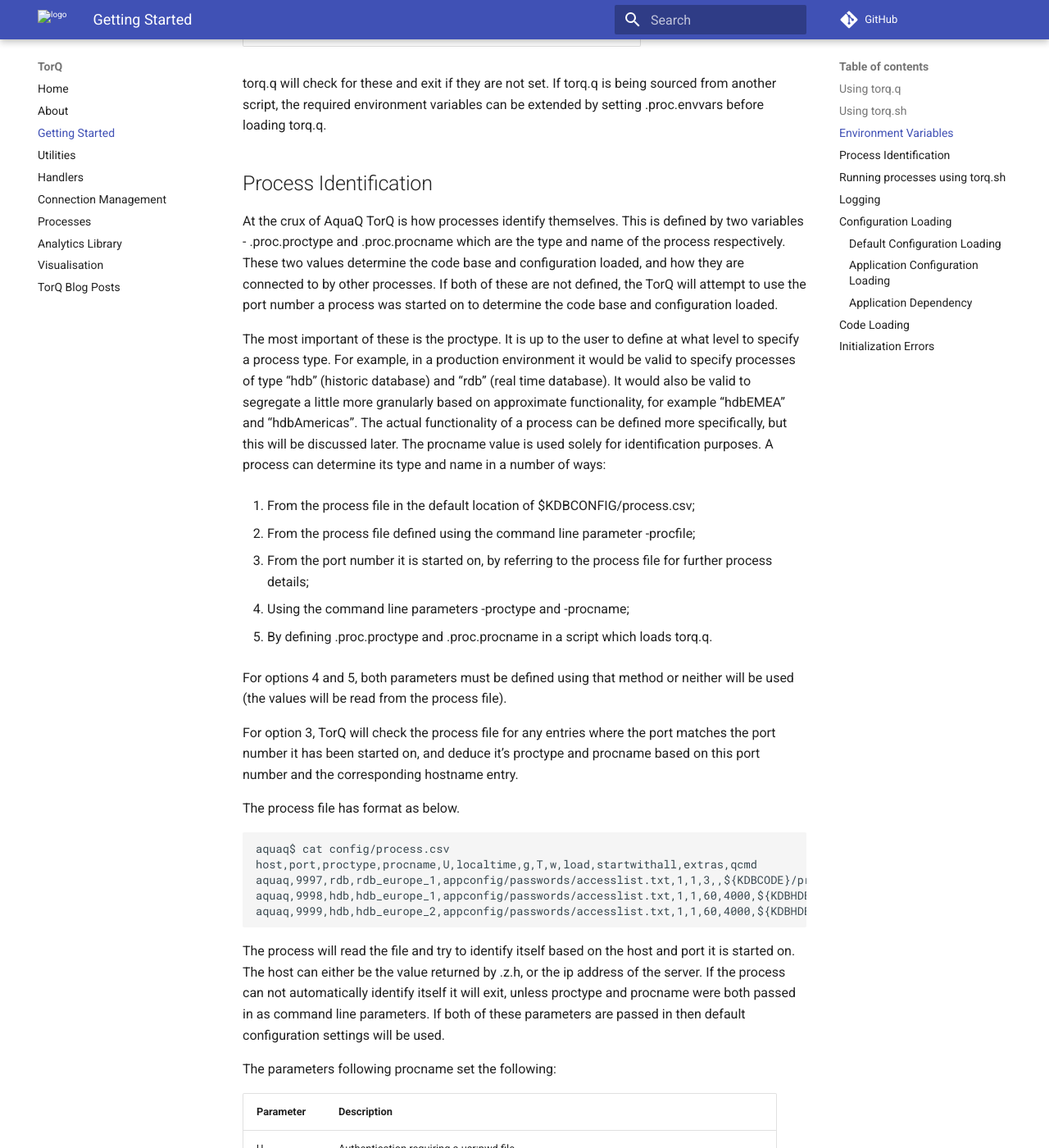
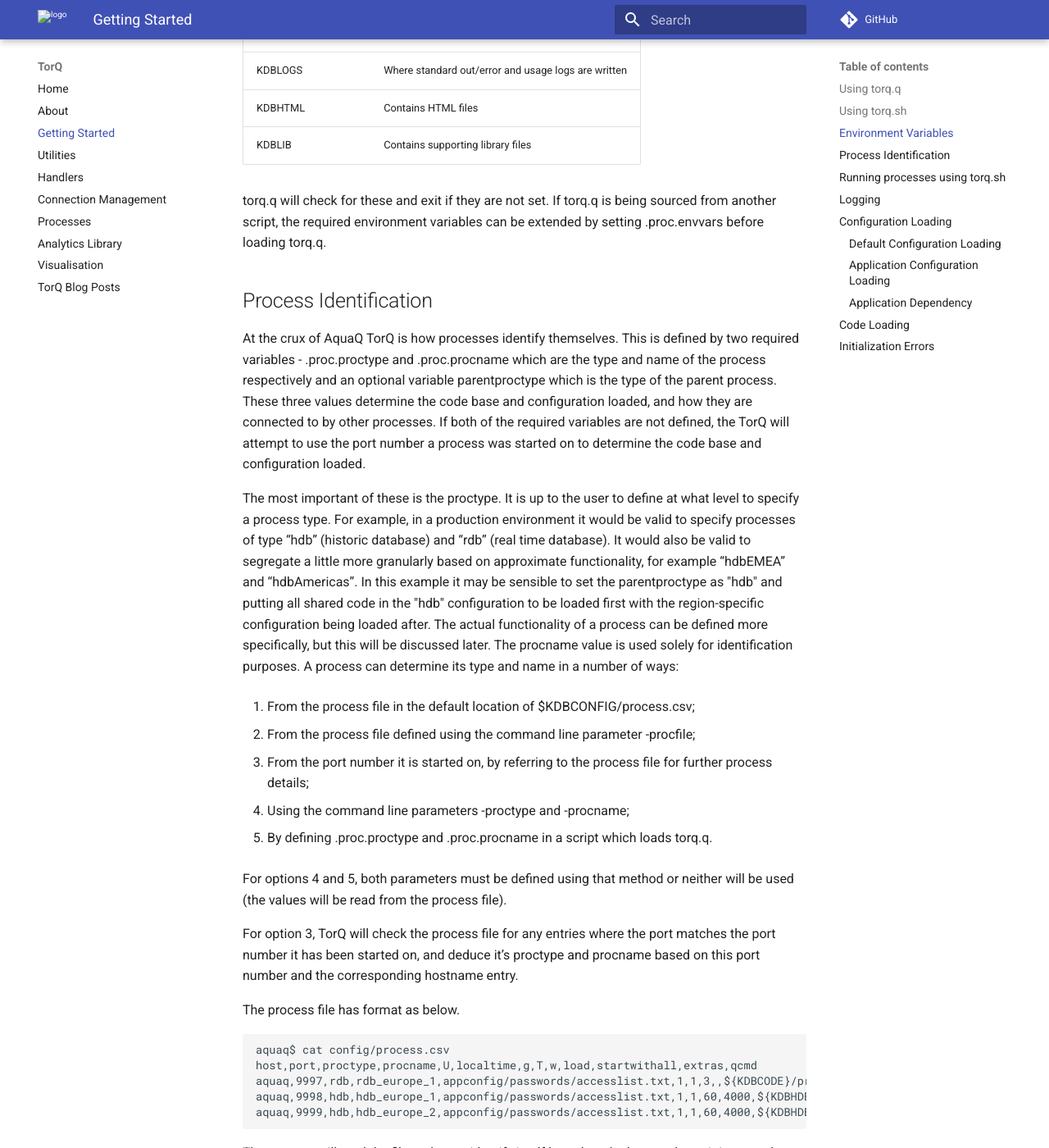
Before and after one commit to DataIntellectTech/TorQ, an MkDocs documentation site: the page built from docs/gettingstarted.md, in a window 1280 px wide and 1400 px high, scrolled down 2940 px. Shown: the whole window at 82% size. Built offline with MkDocs 1.6.1 and Material for MkDocs 9.7.7, drawn with Linux system fonts in a browser that asks for light colours; comment, search, counter and statistics services are not loaded; old or Windows-style settings are respelled for this version of MkDocs; some of the changed text lies outside the part shown.

Commit message:
Add parentproctype to docs

```diff
--- a/docs/gettingstarted.md
+++ b/docs/gettingstarted.md
@@ -54,6 +54,10 @@
     $ . setenv.sh
     $ q torq.q -debug -proctype testproc -procname test1
 
+To specify the parent process type, do:
+
+    $ q torq.q -debug -parentproctype -testparentproc -proctype testproc -procname test1
+
 To load a file, do:
 
     $ q torq.q -load myfile.q -debug -proctype testproc -procname test1
@@ -70,6 +74,7 @@
   |Cmd Line Param|            Description|
   |-------------------------| --------------------------------------------------------------------------------------------------------------------------------------------------------------------------------------------------------------------------------|
   |-procname x -proctype y   |The process name and process type|
+  |-parentproctype x         |The parent process type|
   |-procfile x               |The name of the file to get the process information from|
   |-load x \[y..z\]          |The files or database directory to load|
   |-loaddir x \[y..z\]       |Load all .q, .k files in specified directories|
@@ -128,19 +133,24 @@
 ----------------------
 
 At the crux of AquaQ TorQ is how processes identify themselves. This is
-defined by two variables - .proc.proctype and .proc.procname which are
-the type and name of the process respectively. These two values
-determine the code base and configuration loaded, and how they are
-connected to by other processes. If both of these are not defined, the
-TorQ will attempt to use the port number a process was started on to
-determine the code base and configuration loaded.
+defined by two required variables - .proc.proctype and .proc.procname
+which are the type and name of the process respectively and an optional
+variable parentproctype which is the type of the parent process. These
+three values determine the code base and configuration loaded, and how
+they are connected to by other processes. If both of the required
+variables are not defined, the TorQ will attempt to use the port number
+a process was started on to determine the code base and configuration
+loaded.
 
 The most important of these is the proctype. It is up to the user to
 define at what level to specify a process type. For example, in a
 production environment it would be valid to specify processes of type
 “hdb” (historic database) and “rdb” (real time database). It would also
 be valid to segregate a little more granularly based on approximate
-functionality, for example “hdbEMEA” and “hdbAmericas”. The actual
+functionality, for example “hdbEMEA” and “hdbAmericas”. In this example
+it may be sensible to set the parentproctype as "hdb" and putting all
+shared code in the "hdb" configuration to be loaded first with the
+region-specific configuration being loaded after. The actual
 functionality of a process can be defined more specifically, but this
 will be discussed later. The procname value is used solely for
 identification purposes. A process can determine its type and name in a
@@ -310,9 +320,12 @@
 
 -   default.q: default configuration loaded by all processes. In a
     standard installation this should contain the superset of
-    customisable configuration, including comments;
+    customisable configuration, including comments.
 
--   [proctype].q: configuration for a specific process type;
+-   [parentproctype].q: configuration for a specific parent process
+    type (only if parentproctype specified).
+
+-   [proctype].q: configuration for a specific process type.
 
 -   [procname].q: configuration for a specific named process.
 
@@ -331,6 +344,9 @@
 
 -   default.q: Application default configuration loaded by all
     processes.
+
+-   [\[parentproctype\]]{}.q : Application specific configuration for a
+    specific parent process type (only if parentproctype specified).
 
 -   [\[proctype\]]{}.q: Application specific configuration for a
     specific process type.
@@ -378,6 +394,9 @@
 
 -   $KDBCODE/common: shared codebase loaded by all processes;
 
+-   $KDBCODE/\[parentproctype\]: code for a specific parent process type
+    (only if parentproctype specified).
+
 -   $KDBCODE/\[proctype\]: code for a specific process type;
 
 -   $KDBCODE/\[procname\]: code for a specific process name;
@@ -396,6 +415,12 @@
 -   $KDBCODE/common: shared codebase loaded by all processes;
 
 -   $KDBAPPCODE/common: application specific code shared by all processes;
+
+-   $KDBCODE/\[parentproctype\]: code for a specific parent process type (only if
+    parentproctype specified);
+
+-   $KDBAPPCODE/\[parentproctype\[: application specific code for a specific parent
+    process type (only if parentproctype specified);
 
 -   $KDBCODE/\[proctype\]: code for a specific process type;
 
```
Also changed, not shown: docs/Overview.md (+12 -10 lines).
